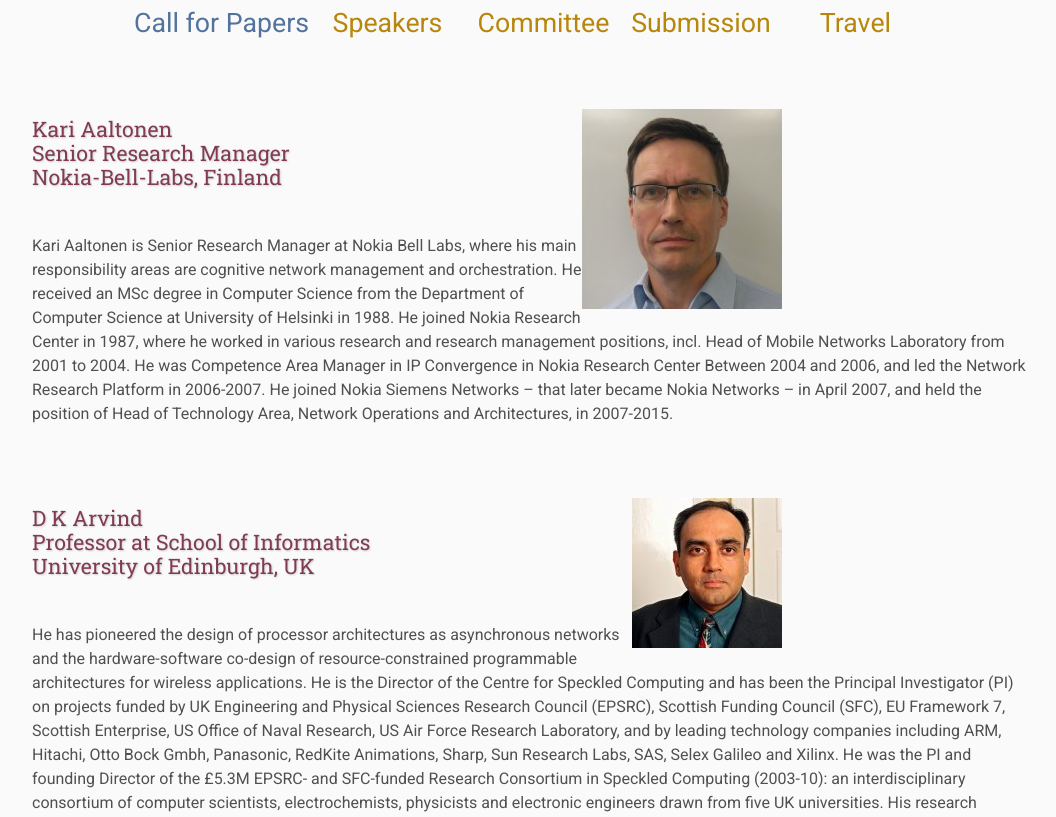
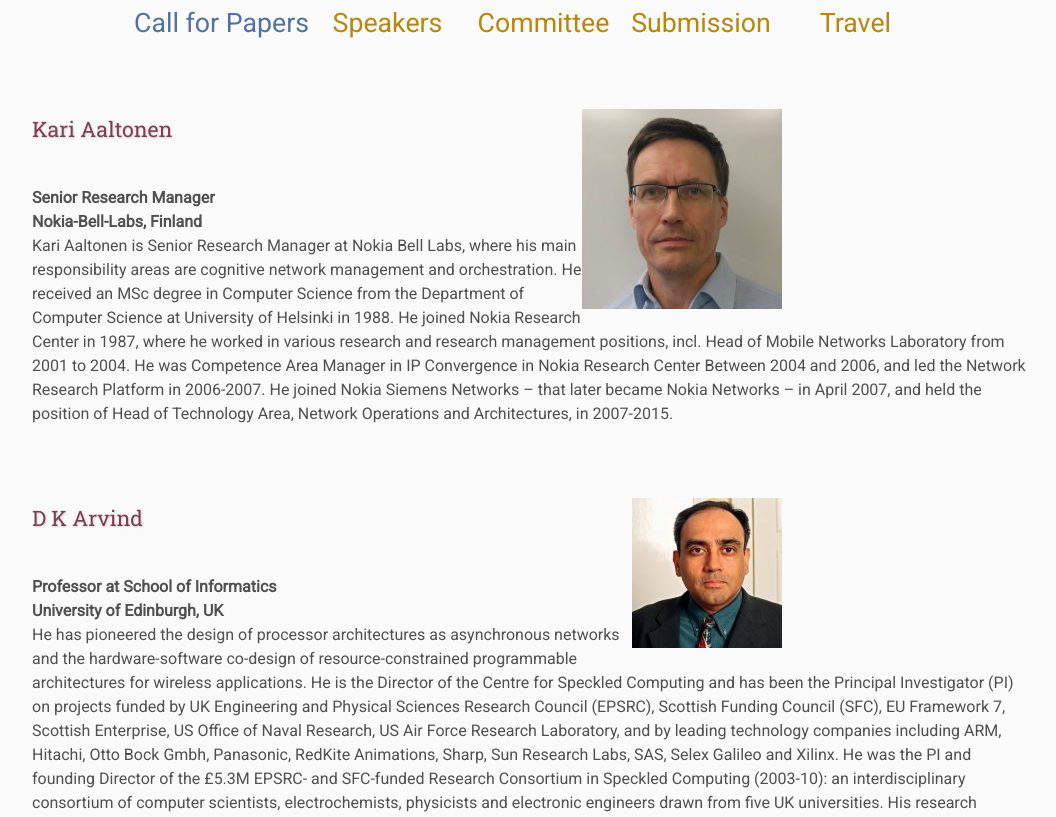
Before and after one commit to envsys23/envsys23.github.io, a plain HTML site: page registration/index.html in a window 1280 px wide. Shown: the part 469-1286 px from the top of the page, without its empty margins (108-1164 px from the left). Drawn offline with Linux system fonts and the light colour scheme; files that its build step writes are made by us from their sources.

Commit message:
Update index.html

```diff
--- a/registration/index.html
+++ b/registration/index.html
@@ -45,11 +45,10 @@
    <br>
 
 
+    <p style="width: 500px;">
+    <img src="assets/KariAltonen.jpeg" style="float: right;" />
 
-    <p style="width: 500px;">
-<img src="assets/KariAltonen.jpeg" style="float: right;" />
-
-   <h4>Kari Aaltonen <br> Senior Research Manager <br>  Nokia-Bell-Labs, Finland</h4>
+   <h4>Kari Aaltonen</h4>  <br> <b> Senior Research Manager <br>  Nokia-Bell-Labs, Finland</b>
     <br>
 Kari Aaltonen is Senior Research Manager at Nokia Bell Labs, where his main responsibility areas are cognitive network management and orchestration. He received an MSc degree in Computer Science from the Department of Computer Science at University of Helsinki in 1988. He joined Nokia Research Center in 1987, where he worked in various research and research management positions, incl. Head of Mobile Networks Laboratory from 2001 to 2004. He was Competence Area Manager in IP Convergence in Nokia Research Center Between 2004 and 2006, and led the Network Research Platform in 2006-2007. He joined Nokia Siemens Networks – that later became Nokia Networks – in April 2007, and held the position of Head of Technology Area, Network Operations and Architectures, in 2007-2015.
 
@@ -60,7 +59,7 @@ Kari Aaltonen is Senior Research Manager at Nokia Bell Labs, where his main resp
     <p style="width: 500px;">
 <img src="assets/Arvind.jpeg" style="float: right;" />
 
-           <h4> D K Arvind <br> Professor at School of Informatics <br> University of Edinburgh, UK</h4>
+           <h4> D K Arvind </h4> <br> <b> Professor at School of Informatics <br> University of Edinburgh, UK </b>
  <br>
         He has pioneered the design of processor architectures as asynchronous networks and the hardware-software co-design of resource-constrained programmable architectures for wireless applications. He is the Director of the Centre for Speckled Computing and has been the Principal Investigator (PI) on projects funded by UK Engineering and Physical Sciences Research Council (EPSRC), Scottish Funding Council (SFC), EU Framework 7, Scottish Enterprise, US Office of Naval Research, US Air Force Research Laboratory, and by leading technology companies including ARM, Hitachi, Otto Bock Gmbh, Panasonic, RedKite Animations, Sharp, Sun Research Labs, SAS, Selex Galileo and Xilinx. He was the PI and founding Director of the £5.3M EPSRC- and SFC-funded Research Consortium in Speckled Computing (2003-10): an interdisciplinary consortium of computer scientists, electrochemists, physicists and electronic engineers drawn from five UK universities. His research interests include the design, analysis and integration of miniature networked embedded systems which combine sensing, processing and wireless networking capabilities targeted at applications in healthcare, digital media and environmental monitoring.
 
```
